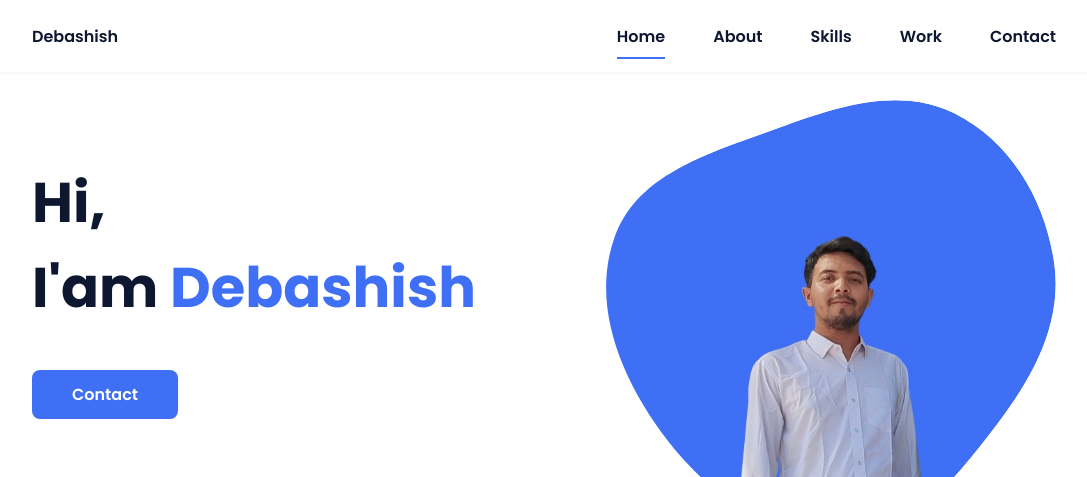
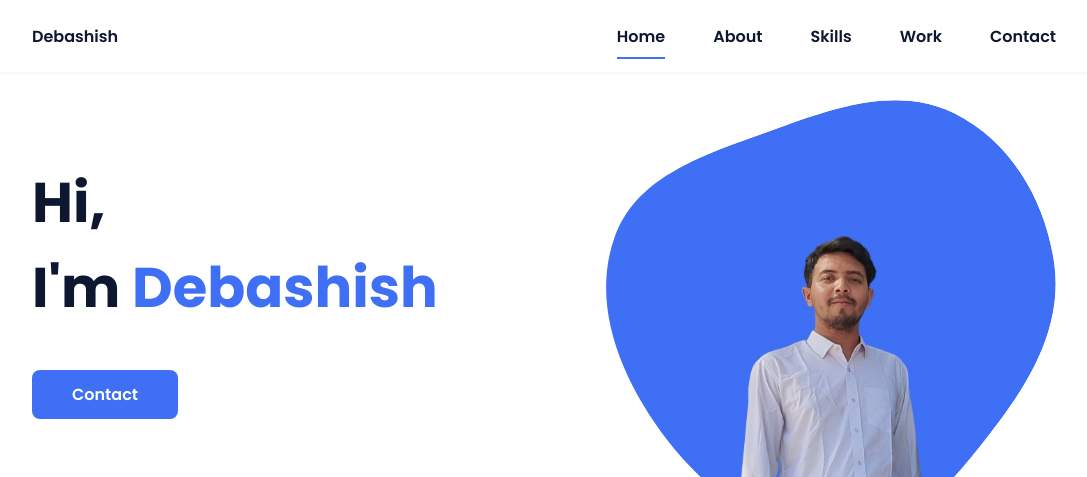
Before and after one commit to thedeba/deba, a plain HTML site: page index.html in a window 1280 px wide. Shown: the top 477 px of the page, without its empty margins (96-1183 px from the left). Drawn offline with nearby package versions, Linux system fonts and the light colour scheme.

Commit message:
Update index.html

```diff
--- a/index.html
+++ b/index.html
@@ -39,7 +39,7 @@
             <!--===== HOME =====-->
             <section class="home bd-grid" id="home">
                 <div class="home__data">
-                    <h1 class="home__title">Hi,<br>I'am <span class="home__title-color">Debashish</span><br></h1>
+                    <h1 class="home__title">Hi,<br>I'm <span class="home__title-color">Debashish</span><br></h1>
 
                     <a href="#" class="button">Contact</a>
                 </div>
```
